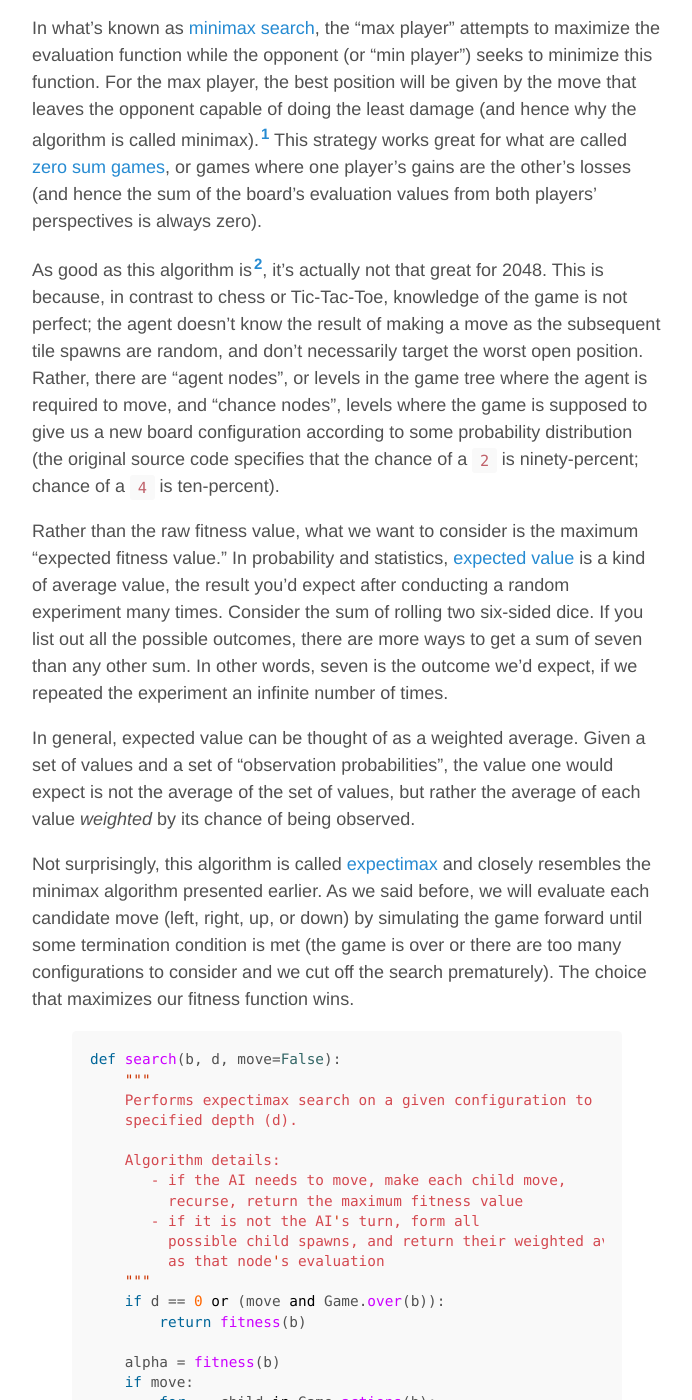
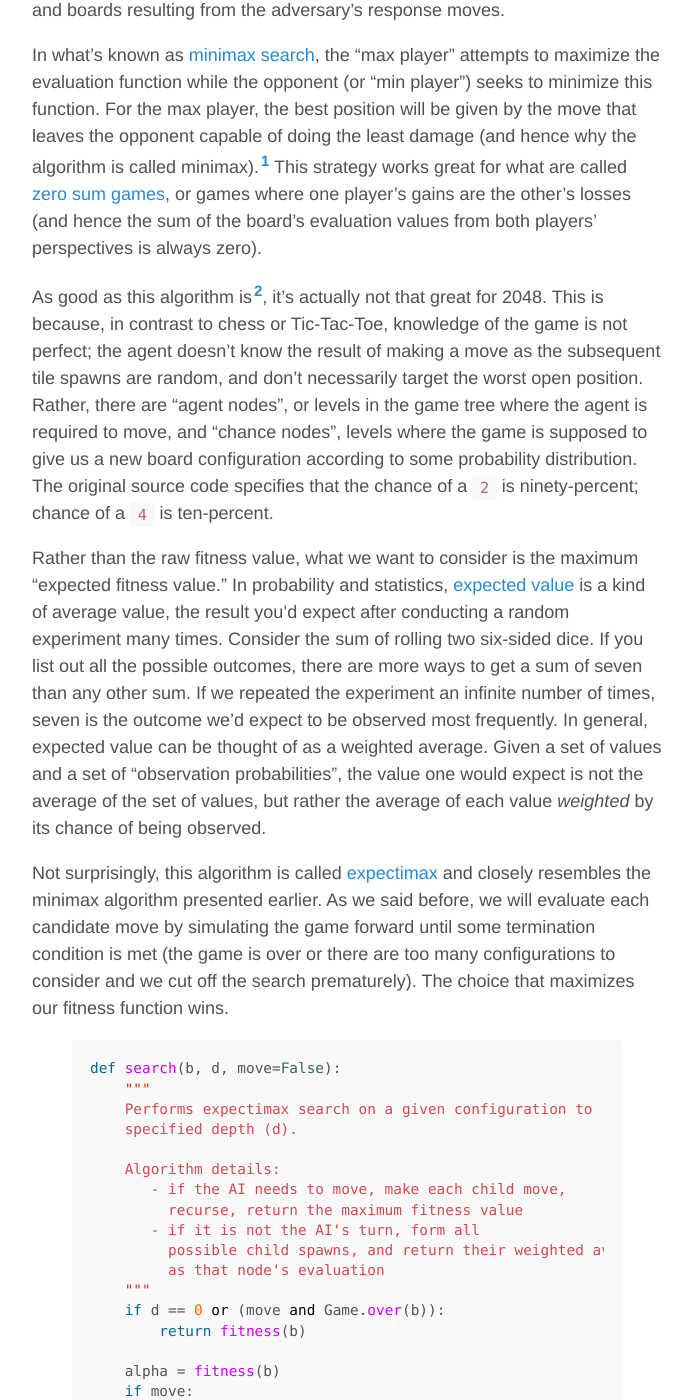
Before and after one commit to gjdanis/gjdanis.github.io, a Jekyll site: the page built from _posts/2015-09-27-2048-game-and-ai.md, in a window 1280 px wide and 1400 px high, scrolled down 4407 px. Shown: the whole window, without its empty margins (293-985 px from the left). Built offline with Jekyll 4.4.1, drawn with Linux system fonts in a browser that asks for light colours; comment, search, counter and statistics services are not loaded; some of the changed text lies outside the part shown.

Commit message:
minor update

```diff
--- a/_posts/2015-09-27-2048-game-and-ai.md
+++ b/_posts/2015-09-27-2048-game-and-ai.md
@@ -157,13 +157,11 @@ Games like Tic-Tac-Toe can be played "perfectly" by an artificial "agent" becaus
 
 In what's known as [minimax search](https://en.wikipedia.org/wiki/Minimax), the "max player" attempts to maximize the evaluation function while the opponent (or "min player") seeks to minimize this function. For the max player, the best position will be given by the move that leaves the opponent capable of doing the least damage (and hence why the algorithm is called minimax).[^fn-stanford_minimax] This strategy works great for what are called [zero sum games](https://en.wikipedia.org/wiki/Zero-sum_game), or games where one player's gains are the other's losses (and hence the sum of the board's evaluation values from both players' perspectives is always zero).
 
-As good as this algorithm is[^fn-deep_blue], it's actually not that great for 2048. This is because, in contrast to chess or Tic-Tac-Toe, knowledge of the game is not perfect; the agent doesn't know the result of making a move as the subsequent tile spawns are random, and don't necessarily target the worst open position. Rather, there are "agent nodes", or levels in the game tree where the agent is required to move, and "chance nodes", levels where the game is supposed to give us a new board configuration according to some probability distribution (the original source code specifies that the chance of a <code>2</code> is ninety-percent; chance of a <code>4</code> is ten-percent).
+As good as this algorithm is[^fn-deep_blue], it's actually not that great for 2048. This is because, in contrast to chess or Tic-Tac-Toe, knowledge of the game is not perfect; the agent doesn't know the result of making a move as the subsequent tile spawns are random, and don't necessarily target the worst open position. Rather, there are "agent nodes", or levels in the game tree where the agent is required to move, and "chance nodes", levels where the game is supposed to give us a new board configuration according to some probability distribution. The original source code specifies that the chance of a <code>2</code> is ninety-percent; chance of a <code>4</code> is ten-percent.
 
-Rather than the raw fitness value, what we want to consider is the maximum "expected fitness value." In probability and statistics, [expected value](https://en.wikipedia.org/wiki/Expected_value) is a kind of average value, the result you'd expect after conducting a random experiment many times. Consider the sum of rolling two six-sided dice. If you list out all the possible outcomes, there are more ways to get a sum of seven than any other sum. In other words, seven is the outcome we'd expect, if we repeated the experiment an infinite number of times.
+Rather than the raw fitness value, what we want to consider is the maximum "expected fitness value." In probability and statistics, [expected value](https://en.wikipedia.org/wiki/Expected_value) is a kind of average value, the result you'd expect after conducting a random experiment many times. Consider the sum of rolling two six-sided dice. If you list out all the possible outcomes, there are more ways to get a sum of seven than any other sum. If we repeated the experiment an infinite number of times, seven is the outcome we'd expect to be observed most frequently. In general, expected value can be thought of as a weighted average. Given a set of values and a set of "observation probabilities", the value one would expect is not the average of the set of values, but rather the average of each value <i>weighted</i> by its chance of being observed.
 
-In general, expected value can be thought of as a weighted average. Given a set of values and a set of "observation probabilities", the value one would expect is not the average of the set of values, but rather the average of each value <i>weighted</i> by its chance of being observed.
-
-Not surprisingly, this algorithm is called [expectimax](https://en.wikipedia.org/wiki/Expectiminimax_tree) and closely resembles the minimax algorithm presented earlier. As we said before, we will evaluate each candidate move (left, right, up, or down) by simulating the game forward until some termination condition is met (the game is over or there are too many configurations to consider and we cut off the search prematurely). The choice that maximizes our fitness function wins.
+Not surprisingly, this algorithm is called [expectimax](https://en.wikipedia.org/wiki/Expectiminimax_tree) and closely resembles the minimax algorithm presented earlier. As we said before, we will evaluate each candidate move by simulating the game forward until some termination condition is met (the game is over or there are too many configurations to consider and we cut off the search prematurely). The choice that maximizes our fitness function wins.
 
 {% highlight python %}
 def search(b, d, move=False):
```
Also changed, not shown: other parts of _posts/2015-09-27-2048-game-and-ai.md (+4 -6 lines).
